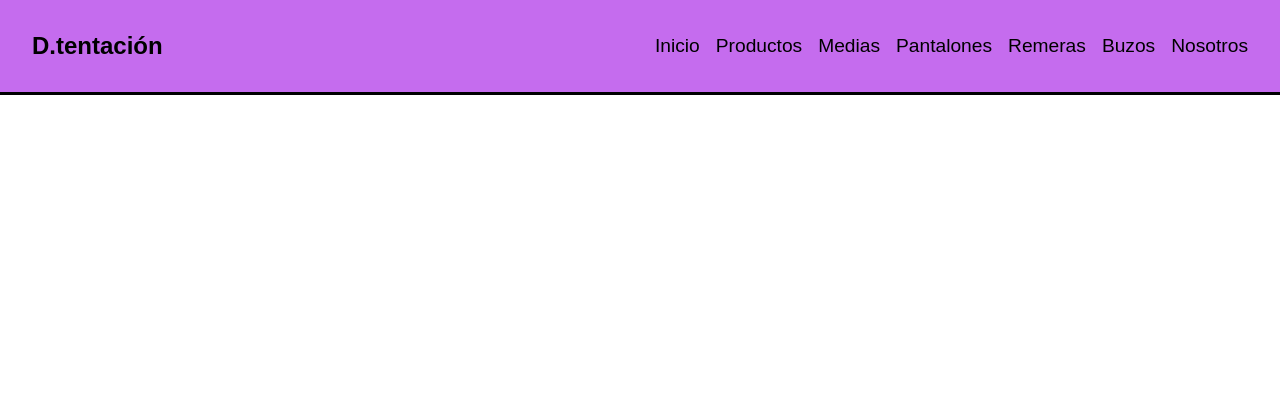
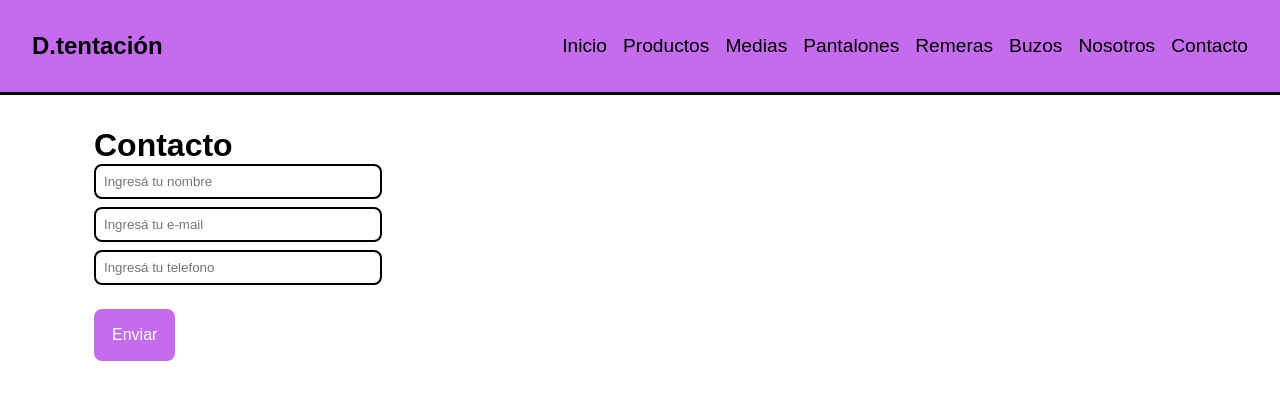
Before and after one commit to Andrea29-18/LearningReact, a React (Create React App) app in the folder my-app/: page /contacto in a window 1280 px wide. Shown: the top 400 px of the page. Built offline with nearby package versions, Linux system fonts and the light colour scheme.

Commit message:
Formulario

```diff
--- a/my-app/package.json
+++ b/my-app/package.json
@@ -8,6 +8,7 @@
     "@testing-library/user-event": "^13.5.0",
     "react": "^18.3.1",
     "react-dom": "^18.3.1",
+    "react-hook-form": "^7.52.2",
     "react-router-dom": "^6.26.0",
     "react-scripts": "5.0.1",
     "web-vitals": "^2.1.4"
--- a/my-app/src/App.jsx
+++ b/my-app/src/App.jsx
@@ -1,3 +1,4 @@
+import Contacto from "./components/Contacto";
 import ItemDetailContainer from "./components/ItemDetailContainer";
 import ItemListContainer from "./components/ItemListContainer";
 import Navbar from "./components/Navbar";
@@ -19,6 +20,7 @@
           <Route path="/productos" element={<ItemListContainer />} />
           <Route path="/productos/:categoria" element={<ItemListContainer />} />
           <Route path="/nosotros" element={<Nosotros />} />
+          <Route path="/contacto" element={<Contacto />} />
         </Routes>
 
       </BrowserRouter>
--- /dev/null
+++ b/my-app/src/components/Contacto.jsx
@@ -0,0 +1,29 @@
+import {useForm} from 'react-hook-form';
+
+const Contacto = () => {
+
+    const {register, handleSubmit} = useForm();
+
+    const enviar = (data) => {
+        console.log(data);
+    }
+
+
+    return (
+        <div className="container">
+
+            <h1 className="main-title">Contacto</h1>
+
+            <form className="formulario" onSubmit={handleSubmit(enviar)}>
+
+                <input type="text" placeholder="Ingresá tu nombre" {...register("nombre")}/>
+                <input type="email" placeholder="Ingresá tu e-mail" {...register("email")}/>
+                <input type="phone" placeholder="Ingresá tu telefono" {...register("telefono")}/>
+
+                <button className="enviar" type="submit">Enviar</button>
+            </form>
+        </div>
+    )
+}
+
+export default Contacto;
--- a/my-app/src/components/Item.jsx
+++ b/my-app/src/components/Item.jsx
@@ -5,7 +5,7 @@
 const Item = ({ producto }) => {
     return (
         <div className="producto">
-            <img src={producto.imagen} />
+            <img src={producto.imagen} alt={producto.titulo}/>
             <div>
                 <h4>{producto.titulo}</h4>
                 <p>Precio: ${producto.precio}</p>
--- a/my-app/src/components/ItemCount.jsx
+++ b/my-app/src/components/ItemCount.jsx
@@ -1,4 +1,4 @@
-import React, {useState} from 'react'
+import React from 'react'
 
 const ItemCount = ({cantidad, handleRestar, handleSumar, handleAgregar}) => {
 
--- a/my-app/src/components/Navbar.jsx
+++ b/my-app/src/components/Navbar.jsx
@@ -13,6 +13,7 @@
                 <li><Link className="menu-link" to="/productos/remeras">Remeras</Link></li>
                 <li><Link className="menu-link" to="/productos/buzos">Buzos</Link></li>
                 <li><Link className="menu-link" to="/nosotros">Nosotros</Link></li>
+                <li><Link className="menu-link" to="/contacto">Contacto</Link></li>
             </ul>
         </nav>
     )
```
Also changed, not shown: 1 other file (tests, documents, lock files or other folders).
